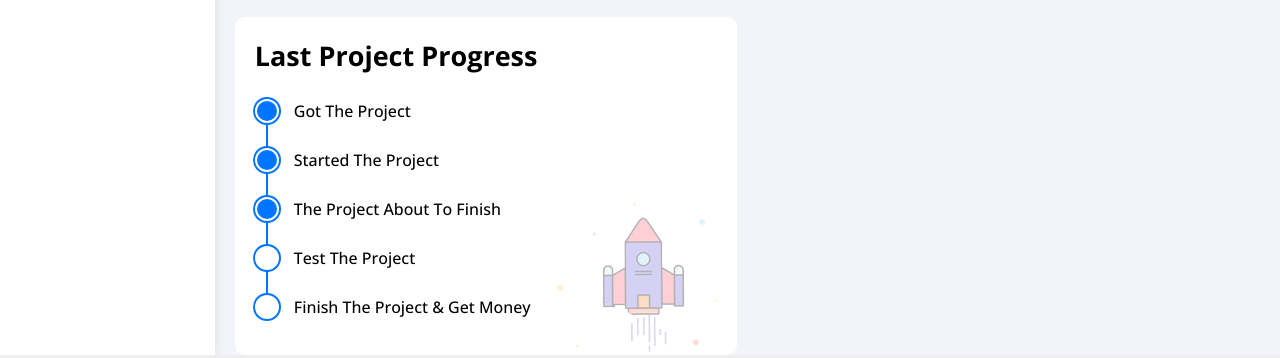
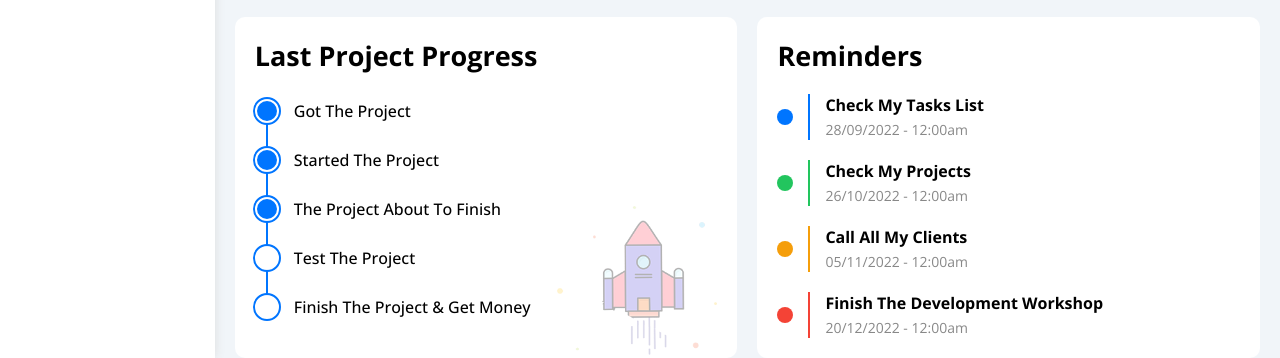
Before and after one commit to EyadOmar/Dashboard-template, a plain HTML site: page index.html in a window 1280 px wide. Shown: the part 1994-2352 px from the top of the page. Drawn offline with nearby package versions, Linux system fonts and the light colour scheme.

Commit message:
added reminders section

```diff
--- a/css/master.css
+++ b/css/master.css
@@ -414,3 +414,30 @@ main h1::after {
   width: 16rem;
   opacity: 0.3;
 }
+/* ----------------------------------------- */
+/* ------------reminders----------------- */
+/* ----------------------------------------- */
+.reminders .blue {
+  --reminder-color: var(--blue-color);
+}
+.reminders .green {
+  --reminder-color: var(--green-color);
+}
+.reminders .orange {
+  --reminder-color: var(--orange-color);
+}
+.reminders .red {
+  --reminder-color: var(--red-color);
+}
+.reminders .reminder > span {
+  display: block;
+  width: 1.6rem;
+  height: 1.6rem;
+  border-radius: 50%;
+  margin-right: 1.5rem;
+  background-color: var(--reminder-color);
+}
+.reminders .reminder article {
+  padding-left: 1.5rem;
+  border-left: 0.2rem solid var(--reminder-color);
+}
--- a/css/myFrameWork.css
+++ b/css/myFrameWork.css
@@ -166,6 +166,9 @@
 .fw-500 {
   font-weight: 500;
 }
+.fw-b {
+  font-weight: bold;
+}
 .fs-14 {
   font-size: 1.4rem;
 }
--- a/index.html
+++ b/index.html
@@ -439,6 +439,40 @@
             </ul>
             <img class="hide-mobile" src="./imgs/project.png" alt="rocket" />
           </div>
+
+          <div class="reminders p-20 rad-10 bgc-white">
+            <h2 class="mt-0 mb-20">Reminders</h2>
+            <div class="reminder flex align-c mb-20 blue">
+              <span></span>
+              <article>
+                <span class="block fw-b fs-16">Check My Tasks List</span>
+                <span class="fs-14 c-gray">28/09/2022 - 12:00am</span>
+              </article>
+            </div>
+            <div class="reminder flex align-c mb-20 green">
+              <span></span>
+              <article>
+                <span class="block fw-b fs-16">Check My Projects</span>
+                <span class="fs-14 c-gray">26/10/2022 - 12:00am</span>
+              </article>
+            </div>
+            <div class="reminder flex align-c mb-20 orange">
+              <span></span>
+              <article>
+                <span class="block fw-b fs-16">Call All My Clients</span>
+                <span class="fs-14 c-gray">05/11/2022 - 12:00am</span>
+              </article>
+            </div>
+            <div class="reminder flex align-c red">
+              <span></span>
+              <article>
+                <span class="block fw-b fs-16"
+                  >Finish The Development Workshop</span
+                >
+                <span class="fs-14 c-gray">20/12/2022 - 12:00am</span>
+              </article>
+            </div>
+          </div>
         </div>
       </main>
     </div>
```
